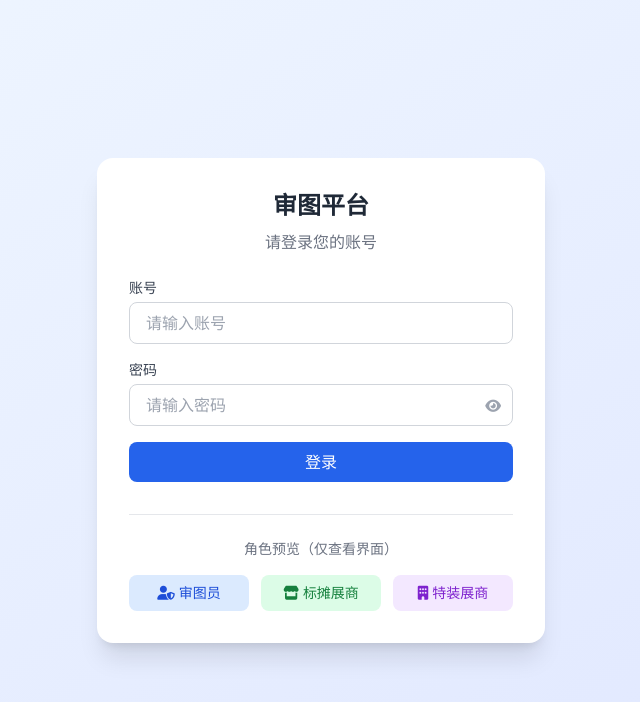
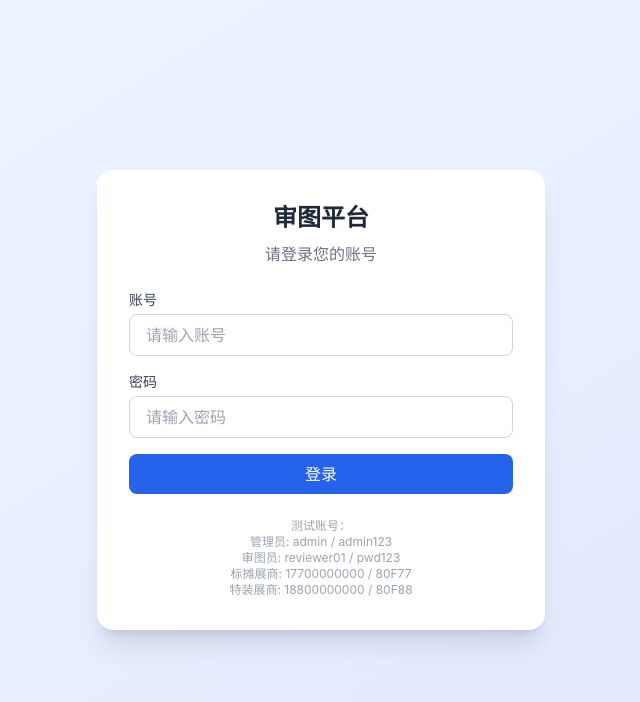
Before and after one commit to Vieillier/meoo_zip_1778733450404, a React app: page /#/login in a window 1280 px wide. Shown: the top 702 px of the page, without its empty margins (319-959 px from the left). Built offline with nearby package versions, Linux system fonts and the light colour scheme.

Commit message:
改回登录包装逻辑

```diff
--- a/src/App.tsx
+++ b/src/App.tsx
@@ -12,6 +12,7 @@ import {
 } from './constants/users';
 import { normalizeExhibitorPassword, generateVirtualEmail } from './utils/auth';
 import ExhibitorDetailPage from './pages/ExhibitorDetail';
+import Login from './pages/Login';
 
 interface AuthContextType {
   user: UserAccount | null;
@@ -165,95 +166,34 @@ function AuthProvider({ children }: { children: React.ReactNode }) {
   };
 
   const login = async (username: string, password: string) => {
-    const { supabase } = await import('./supabase/client');
-    const email = generateVirtualEmail(username);
-    const normalizedPassword = normalizeExhibitorPassword(password);
-
-    console.log('[Auth] ==========================================');
-    console.log('[Auth] 登录流程开始');
-    console.log('[Auth] 原始账号:', username);
-    console.log('[Auth] 包装后邮箱:', email);
-    console.log('[Auth] 密码是否添加后缀:', normalizedPassword !== password);
-
-    // CRITICAL: 不再有本地fallback。如果Supabase失败，直接返回错误。
-    const { data, error } = await supabase.auth.signInWithPassword({
-      email,
-      password: normalizedPassword
-    });
-
-    console.log('[Auth] signInWithPassword响应 - error:', error?.message);
-    console.log('[Auth] signInWithPassword响应 - session:', !!data?.session);
-
-    if (error) {
-      console.error('[Auth] ✗ Supabase认证失败，不使用本地fallback');
-      console.error('[Auth] 错误信息:', error.message);
-      // 不再调用validateLogin()！这会导致本地fallback
-      return { error };
-    }
-
-    if (!data?.session) {
-      console.error('[Auth] ✗ 登录成功但未返回会话');
-      return { error: new Error('登录成功但会话获取失败') };
-    }
-
-    console.log('[Auth] ✓ Supabase认证成功');
-
-    // Ensure session persistence before proceeding to load profile/booth and set user.
-    let sessionRes = await supabase.auth.getSession();
-    let session = sessionRes.data?.session;
-    let attempts = 0;
-    while ((!session || !session.user) && attempts < 10) {
-      await new Promise((r) => setTimeout(r, 200));
-      sessionRes = await supabase.auth.getSession();
-      session = sessionRes.data?.session;
-      attempts += 1;
-    }
-
-    console.log('[Auth] ✓ 会话验证完毕，尝试次数:', attempts);
-    console.log('[Auth] 会话用户ID:', session?.user?.id);
-    console.log('[Auth] Access Token存在:', !!session?.access_token);
-
-    if (!session || !session.user) {
-      return { error: new Error('Auth session missing after sign-in') };
-    }
-
-    const userId = session.user.id;
-
-    const { data: profile } = await supabase
-      .from('profiles')
-      .select('*')
-      .eq('id', userId)
-      .maybeSingle();
-
-    const { data: booth } = await supabase
-      .from('exhibitor_booths')
-      .select('*')
-      .eq('user_id', userId)
-      .maybeSingle();
-
-    if (profile) {
-      const userAccount: UserAccount = {
-        id: profile.id,
-        username: profile.username,
-        password: '',
-        displayName: profile.display_name || profile.username,
-        role: profile.role as UserRole,
-        phone: profile.phone ?? undefined,
-        email: booth?.email ?? undefined,
-        exhibitorName: booth?.exhibitor_name ?? undefined,
-        hallNumber: booth?.hall_number ?? undefined,
-        boothNumber: booth?.booth_number ?? undefined,
-        boothArea: booth?.booth_area ?? undefined,
-        boothHeight: booth?.booth_height ?? undefined,
-        boothCategory: booth?.booth_category as '标摊' | '特装'
-      };
-      setUser(userAccount);
-      setAuthMode('supabase');
-      console.log('[Auth] ✓ 用户信息已加载，角色:', profile.role);
-      console.log('[Auth] ==========================================');
-    }
-
-    return { error: null };
+    try {
+      const { supabase } = await import('./supabase/client');
+
+      // 1. 重新加回自动包装逻辑
+      let targetEmail = username;
+      let targetPassword = password;
+
+      // 如果账号不包含 @ 符号（说明输入的是纯数字手机号/账号），就自动补齐
+      if (!username.includes('@')) {
+        targetEmail = `${username}@test.com`;
+        targetPassword = `${password}_secure`;
+      }
+
+      console.log(`[Auth] 正在向 Supabase 发起线上验证: ${targetEmail}`);
+
+      // 2. 将包装好的凭证发给 Supabase
+      const { data, error } = await supabase.auth.signInWithPassword({
+        email: targetEmail,
+        password: targetPassword,
+      });
+
+      if (error) throw error;
+
+      return { error: null };
+    } catch (err: any) {
+      console.error('[Auth] 真实登录失败:', err.message);
+      return { error: err };
+    }
   };
 
   const logout = async () => {
@@ -379,11 +319,25 @@ function AuthProvider({ children }: { children: React.ReactNode }) {
       .select('*')
       .eq('username', username)
       .single();
-    if (error) {
-      console.error('[Auth] getUserByUsername失败', error.message);
+    if (error || !data) {
+      console.error('[Auth] getUserByUsername失败', error?.message);
       return null;
     }
-    return data as UserAccount | null;
+    return {
+      id: data.id,
+      username: data.username,
+      password: '',
+      displayName: data.display_name || data.username,
+      role: data.role as UserRole,
+      phone: data.phone ?? undefined,
+      email: undefined,
+      exhibitorName: undefined,
+      hallNumber: undefined,
+      boothNumber: undefined,
+      boothArea: undefined,
+      boothHeight: undefined,
+      boothCategory: undefined,
+    };
   };
 
   const enterPreviewMode = (role: UserRole) => {
@@ -421,117 +375,6 @@ function AuthProvider({ children }: { children: React.ReactNode }) {
   );
 }
 
-function LoginPage() {
-  const [username, setUsername] = useState('');
-  const [password, setPassword] = useState('');
-  const [showPassword, setShowPassword] = useState(false);
-  const [error, setError] = useState('');
-  const [loggingIn, setLoggingIn] = useState(false);
-  const { login, user, enterPreviewMode, isPreviewMode } = useAuth();
-  const navigate = useNavigate();
-
-  useEffect(() => {
-    if (user) {
-      navigate(ROLE_ROUTES[user.role] || '/');
-    }
-  }, [user, navigate]);
-
-  const handleSubmit = async (e: React.FormEvent) => {
-    e.preventDefault();
-    setError('');
-    setLoggingIn(true);
-    const { error } = await login(username, password);
-    if (error) setError('账号或密码错误');
-    setLoggingIn(false);
-  };
-
-  const handlePreview = (role: UserRole) => {
-    enterPreviewMode(role);
-    navigate(ROLE_ROUTES[role] || '/');
-  };
-
-  return (
-    <div className="min-h-screen flex items-center justify-center bg-gradient-to-br from-blue-50 to-indigo-100">
-      <motion.div
-        initial={{ opacity: 0, y: 20 }}
-        animate={{ opacity: 1, y: 0 }}
-        className="bg-white p-8 rounded-2xl shadow-xl w-full max-w-md"
-      >
-        <h1 className="text-2xl font-bold text-center text-gray-800 mb-2">审图平台</h1>
-        <p className="text-center text-gray-500 mb-6">请登录您的账号</p>
-        <form onSubmit={handleSubmit} className="space-y-4">
-          <div>
-            <label className="block text-sm font-medium text-gray-700 mb-1">账号</label>
-            <input
-              type="text"
-              value={username}
-              onChange={(e) => setUsername(e.target.value)}
-              className="w-full px-4 py-2 border border-gray-300 rounded-lg focus:ring-2 focus:ring-blue-500 focus:border-transparent"
-              placeholder="请输入账号"
-              required
-            />
-          </div>
-          <div>
-            <label className="block text-sm font-medium text-gray-700 mb-1">密码</label>
-            <div className="relative">
-              <input
-                type={showPassword ? 'text' : 'password'}
-                value={password}
-                onChange={(e) => setPassword(e.target.value)}
-                className="w-full px-4 py-2 pr-10 border border-gray-300 rounded-lg focus:ring-2 focus:ring-blue-500 focus:border-transparent"
-                placeholder="请输入密码"
-                required
-              />
-              <button
-                type="button"
-                onClick={() => setShowPassword(!showPassword)}
-                className="absolute right-3 top-1/2 -translate-y-1/2 text-gray-400 hover:text-gray-600 transition-colors duration-200 focus:outline-none"
-                tabIndex={-1}
-              >
-                <i className={`fas ${showPassword ? 'fa-eye-slash' : 'fa-eye'} text-sm`}></i>
-              </button>
-            </div>
-          </div>
-          {error && <p className="text-red-500 text-sm">{error}</p>}
-          <button
-            type="submit"
-            disabled={loggingIn}
-            className="w-full bg-blue-600 text-white py-2 rounded-lg hover:bg-blue-700 transition-colors disabled:opacity-50"
-          >
-            {loggingIn ? '登录中...' : '登录'}
-          </button>
-        </form>
-
-        <div className="mt-8 pt-6 border-t border-gray-200">
-          <p className="text-center text-sm text-gray-500 mb-4">角色预览（仅查看界面）</p>
-          <div className="grid grid-cols-3 gap-3">
-            <button
-              onClick={() => handlePreview('reviewer')}
-              className="px-3 py-2 bg-blue-100 text-blue-700 rounded-lg hover:bg-blue-200 transition-colors text-sm font-medium"
-            >
-              <i className="fas fa-user-shield mr-1"></i>
-              审图员
-            </button>
-            <button
-              onClick={() => handlePreview('standard_exhibitor')}
-              className="px-3 py-2 bg-green-100 text-green-700 rounded-lg hover:bg-green-200 transition-colors text-sm font-medium"
-            >
-              <i className="fas fa-store mr-1"></i>
-              标摊展商
-            </button>
-            <button
-              onClick={() => handlePreview('custom_exhibitor')}
-              className="px-3 py-2 bg-purple-100 text-purple-700 rounded-lg hover:bg-purple-200 transition-colors text-sm font-medium"
-            >
-              <i className="fas fa-building mr-1"></i>
-              特装展商
-            </button>
-          </div>
-        </div>
-      </motion.div>
-    </div>
-  );
-}
 
 import FacilityApplication from './components/FacilityApplication';
 import ApplicationOverview from './components/ApplicationOverview';
@@ -1810,7 +1653,7 @@ function UserManagementPage() {
     }
   };
 
-  const handleImport = () => {
+  const handleImport = async () => {
     try {
       const lines = importData.trim().split('\n');
       const headers = lines[0].split(/\t|,/).map(h => h.trim());
@@ -1855,7 +1698,7 @@ function UserManagementPage() {
         }
       }
 
-      const result = importUsers(data);
+      const result = await importUsers(data);
       setImportResult({ success: result.success, failed: result.failed });
       setImportData('');
       setTimeout(() => setImportResult(null), 3000);
@@ -2310,7 +2153,7 @@ function App() {
     <AuthProvider>
       <HashRouter>
         <Routes>
-          <Route path="/login" element={<LoginPage />} />
+          <Route path="/login" element={<Login />} />
           <Route path="/" element={<Navigate to="/login" replace />} />
           <Route
             path="/admin"
--- a/src/pages/Login.tsx
+++ b/src/pages/Login.tsx
@@ -1,7 +1,6 @@
 import { useState } from 'react';
 import { useNavigate } from 'react-router-dom';
 import { supabase } from '../supabase/client';
-import { loginUser } from '../utils/auth';
 import { motion } from 'framer-motion';
 
 export default function Login() {
@@ -17,42 +16,27 @@ export default function Login() {
     setError('');
 
     try {
-      // Step 1: 包装账号密码
-      console.log('[Auth] ==========================================');
-      console.log('[Auth] 开始登录流程');
-      console.log('[Auth] 第1步: 包装账号密码');
-      console.log('[Auth] 原始输入 - 账号:', username, '密码长度:', password.length);
+      let targetEmail = username;
+      let targetPassword = password;
 
-      // 手动执行包装逻辑，以便清晰诊断
-      const email = username.toLowerCase().replace(/[^a-z0-9]/g, '_') + '@test.com';
-      const PASSWORD_SUFFIX = '_secure';
-      const normalizedPassword = password.length >= 6 ? password : `${password}${PASSWORD_SUFFIX}`;
+      if (!username.includes('@')) {
+        targetEmail = `${username}@test.com`;
+        targetPassword = `${password}_secure`;
+      }
 
-      console.log('[Auth] 包装后 - 邮箱:', email);
-      console.log('[Auth] 包装后 - 密码长度:', normalizedPassword.length, '(原始:', password.length, ')');
-      console.log('[Auth] 密码是否添加后缀:', normalizedPassword !== password ? 'YES' : 'NO');
-
-      // Step 2: 调用Supabase登录
-      console.log('[Auth] 第2步: 调用Supabase signInWithPassword');
+      console.log('[Auth] 正在向 Supabase 发起线上验证:', targetEmail);
       const { data, error: signInError } = await supabase.auth.signInWithPassword({
-        email,
-        password: normalizedPassword,
+        email: targetEmail,
+        password: targetPassword,
       });
-
-      console.log('[Auth] Supabase响应 - error:', signInError?.message);
-      console.log('[Auth] Supabase响应 - session:', !!data?.session);
-      console.log('[Auth] Supabase响应 - user:', !!data?.user);
 
       if (signInError) {
         console.error('[Auth] ✗ signInWithPassword失败:', signInError);
-
-        // 诊断可能的问题
         if (signInError.message.includes('Invalid login credentials')) {
           console.error('[Auth] 诊断: 账号或密码错误，或该账户不存在');
         } else if (signInError.message.includes('400')) {
           console.error('[Auth] 诊断: 请求参数有问题，检查邮箱或密码格式');
         }
-
         setError(`登录失败: ${signInError.message}`);
         setLoading(false);
         return;
```
